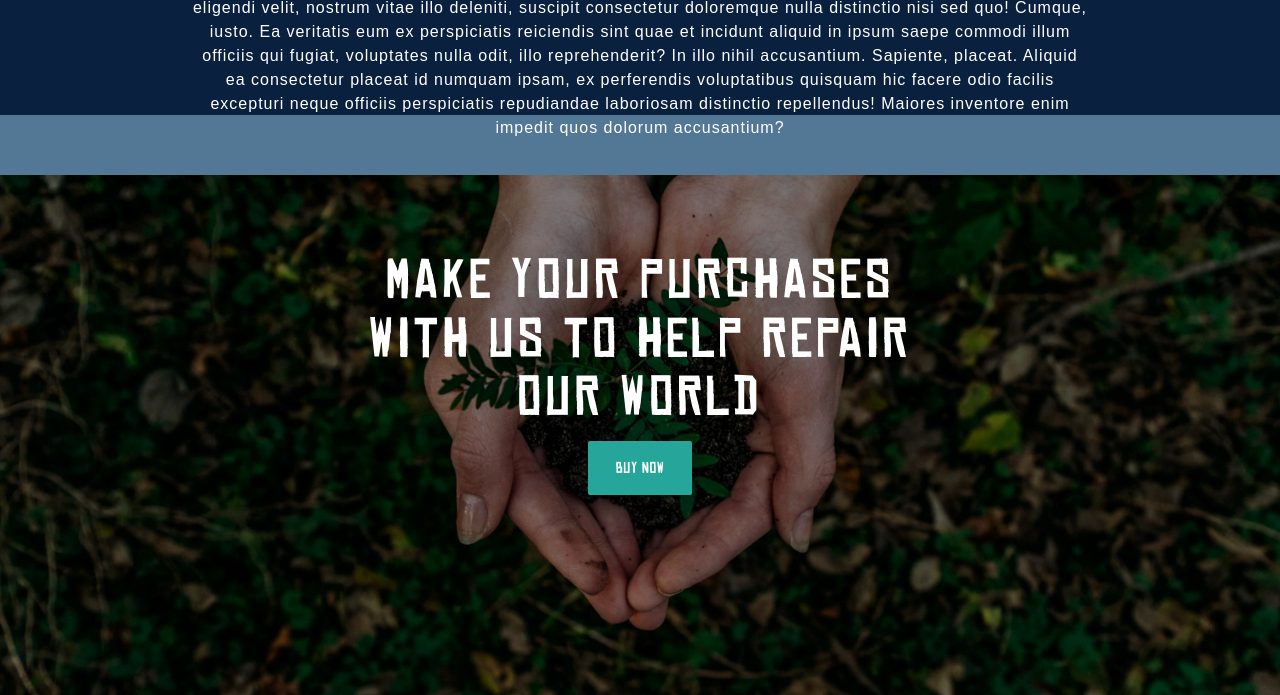
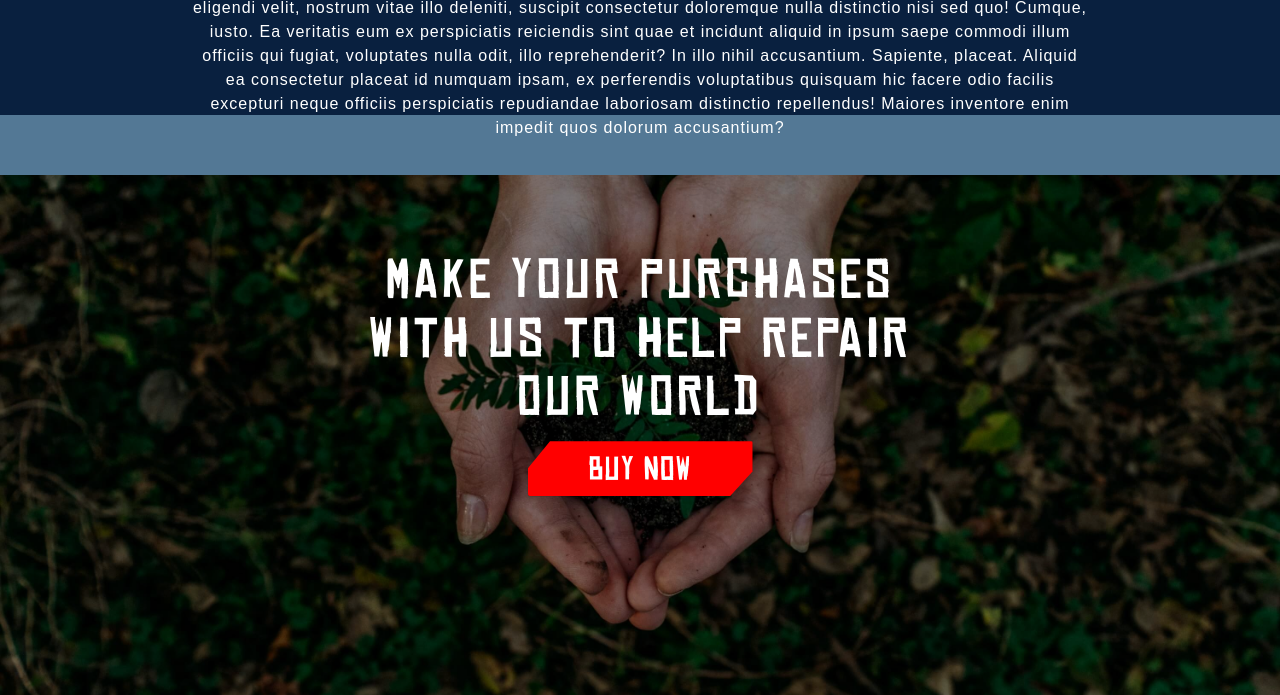
Before and after one commit to Code-Institute-Submissions/Code-Institute-Submissions-naturetrust_SepResub, a Django app: page / in a window 1280 px wide. Shown: the part 1485-2180 px from the top of the page. Run offline with Django 3.2, Linux system fonts and the light colour scheme.

Commit message:
Update purchase button style

```diff
--- a/home/templates/home/index.html
+++ b/home/templates/home/index.html
@@ -54,7 +54,7 @@
         </div>
         <div class="parallax-title title center">
             <h2>Make your purchases with us to help repair our world</h2>
-            <a href="#!" class="btn btn-large purchase-btn">Buy Now</a>
+            <a href="#!" class="btn purchase-btn btn-folded-corners">Buy Now</a>
         </div>
     </div>
 {% endblock %}
--- a/static/css/base.css
+++ b/static/css/base.css
@@ -41,6 +41,47 @@ br {
     margin-top: 10px;
 }
 
+/* The following code to add folded corners to the button:
+'https://dev.to/leandroruel/how-to-make-a-cyberpunk-2077-button-with-css-c9m' */
+
+.btn-folded-corners {
+    display: flex;
+    align-items: center;
+    justify-content: center;
+    border: 0;
+    outline: none;
+    cursor: pointer;
+    padding: 20px 25px;
+    position: relative;
+    margin: 0 auto;
+    /* I used the following clip-path generator to get the desired look:
+    'https://www.cssportal.com/css-clip-path-generator/' */
+    clip-path: polygon(12% 0, 100% 0, 100% 30%, 100% 58%, 86% 100%, 30% 100%, 0 100%, 0 44%);
+    clip-path: polygon(10% 0, 100% 0, 100% 30%, 100% 55%, 90% 100%, 30% 100%, 0 100%, 0 50%);
+}
+
+.btn-folded-corners__content {
+    display: flex;
+    align-items: center;
+    justify-content: center;
+    position: absolute;
+    top: 2px;
+    left: 2px;
+    right: 2px;
+    bottom: 2px;
+}
+
+.purchase-btn {
+    width: 225px;
+    height: 55px;
+    font-family: 'Chinese Rocks', Times, serif;
+    font-size: 32px;
+    text-transform: uppercase;
+    letter-spacing: 1px;
+    background-color: red;
+    color: white;
+}
+
 /* ======================================================
 Navbar styles
 ====================================================== */
@@ -49,6 +90,17 @@ nav {
     color: #FFFFFF;
     background-color: rgba(24, 24, 24, 0);
     box-shadow: none;
+}
+
+.purchase-btn-list-item {
+    height: 64px;
+}
+
+#nav-purchase-btn {
+    width: 165px;
+    height: 35px;
+    margin: 12px auto;
+    font-size: 22px;
 }
 
 /* ======================================================
--- a/templates/base.html
+++ b/templates/base.html
@@ -40,7 +40,7 @@
                 <a href="#" data-target="sidenav-main" class="sidenav-trigger show-on-large"><i class="material-icons">menu</i></a>
                 <a href="#!" class="brand-logo title hide-on-med-and-down">NatureTrust</a>
                 <ul class="right">
-                    <li><a href="#!" class="btn">Buy Games</a></li>
+                    <li><a href="#!" class="btn purchase-btn btn-folded-corners" id="nav-purchase-btn">Buy Games</a></li>
                     <li><a href="#!" class="btn">Shopping Cart</a></li>
                 </ul>
             </div>
```
